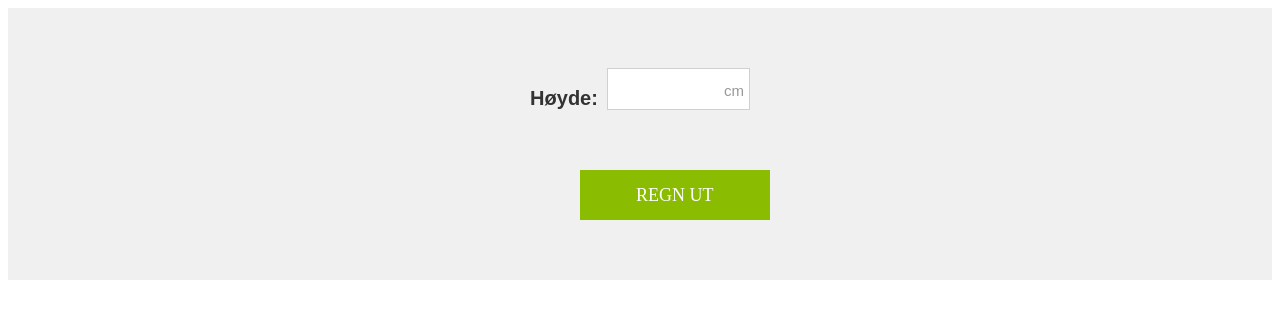
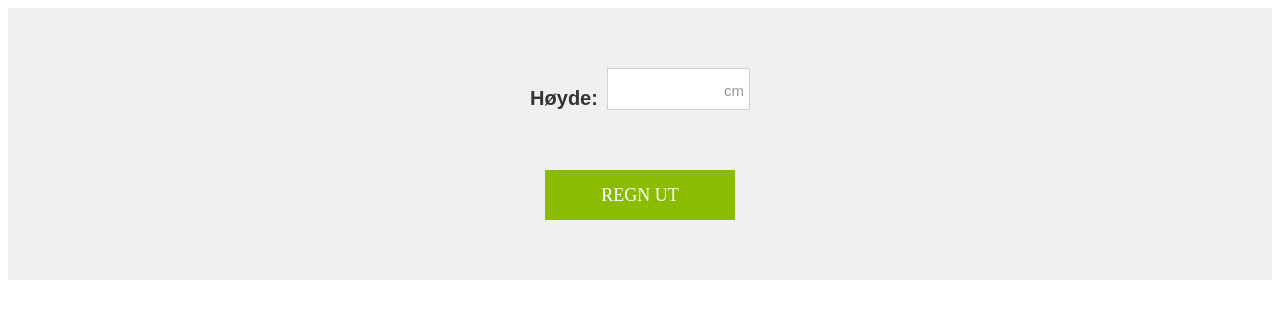
Before and after one commit to shoeb-a-sabur/calculators, a plain HTML site: page ideal-weight/index.html in a window 1280 px wide. Drawn offline with nearby package versions, Linux system fonts and the light colour scheme.

Commit message:
Fixed button center

```diff
--- a/shared/css/application.css
+++ b/shared/css/application.css
@@ -193,7 +193,7 @@ Buttons
 	background-color: #8ABC01;
 	color: white;
 	width: 150px;
-	margin-left: 45%;
+	margin: auto;
 }
 
 /*
```
